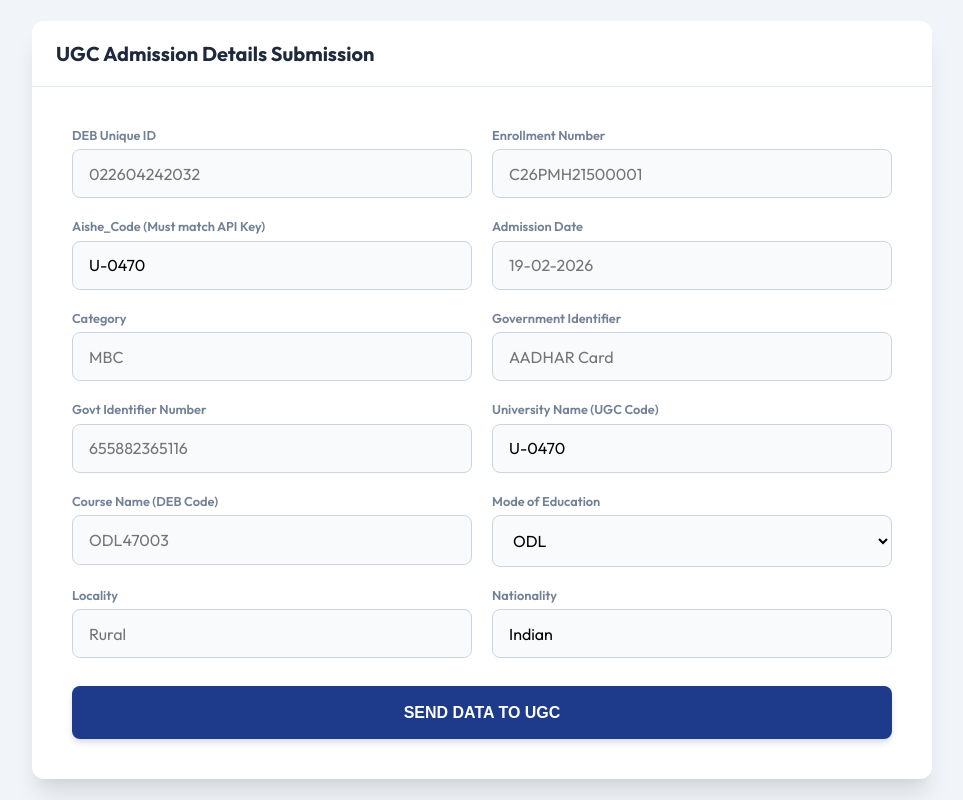
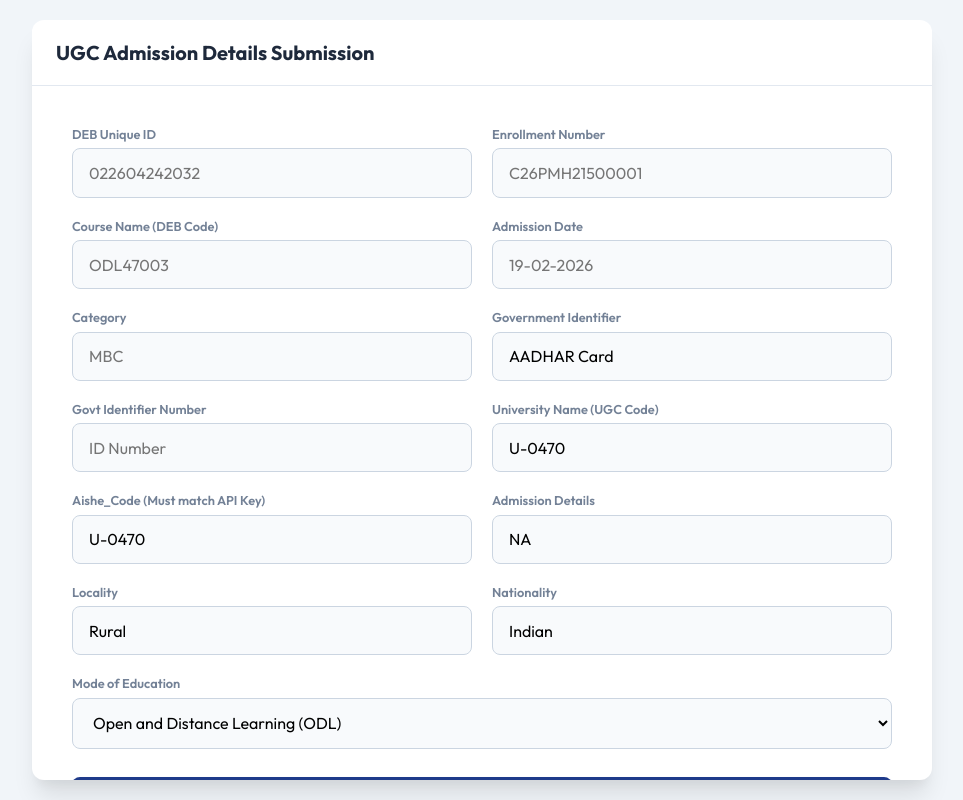
Before and after one commit to Suresh-8695198/DEB-Submission, a React (Vite) app: page / in a window 1280 px wide. Shown: the whole page, without its empty margins (158-1121 px from the left). Built offline with nearby package versions, Linux system fonts and the light colour scheme; the HTML template or start-up script is replaced by a standard one.

Commit message:
Update: RESTORED Admission Details field & FIXED sync logic (Using Query Parameters as per Python snippet)

```diff
--- a/src/App.jsx
+++ b/src/App.jsx
@@ -1,4 +1,4 @@
-// src/App.jsx (AISHE Code Now Editable)
+// src/App.jsx (Restored Fields + Sync Fix)
 import React, { useState } from 'react';
 import './App.css';
 
@@ -8,31 +8,36 @@
 
   const showNotification = (msg, style) => {
     setToast({ show: true, msg, style });
-    setTimeout(() => setToast({ show: false, msg: '', style: '' }), 7000);
+    setTimeout(() => setToast({ show: false, msg: '', style: '' }), 8000);
   };
 
   const handleSubmit = async (e) => {
     e.preventDefault();
     setLoading(true);
 
+    // Clean and validate form data
     const formData = new FormData(e.target);
     const data = Object.fromEntries(formData.entries());
 
     try {
+      // 1. Call our improved Vercel Node.js Serverless API
       const response = await fetch('/api/submit', {
         method: 'POST',
         headers: { 'Content-Type': 'application/json' },
         body: JSON.stringify(data)
       });
+
       const result = await response.json();
 
       if (result.Flag === 1) {
-        showNotification('✅ SUCCESS: Data sync with UGC successful!', 'success');
+        showNotification('✅ SUCCESS: Data Submitted to UGC Portal!', 'success');
         e.target.reset();
       } else if (result.Flag === 3) {
         showNotification('⚠️ DUPLICATE: Record already exists.', 'warning');
       } else {
-        showNotification(`❌ FAILED: ${result.Message || 'Institutional Key Mismatch'}`, 'error');
+        // Fallback for cases where UGC returns Flag=0 or error messages
+        const errMsg = result.Message || result.details || 'Aishe_Code mismatch. Check key.';
+        showNotification(`❌ FAILED: ${errMsg}`, 'error');
       }
     } catch (err) {
       showNotification('❌ CONNECTION ERROR', 'error');
@@ -52,23 +57,83 @@
 
         <div className="form-body">
           <form onSubmit={handleSubmit} className="form-grid">
-            <div className="form-group"><label>DEB Unique ID</label><input type="text" name="DEBuniqueID" placeholder="022604242032" required /></div>
-            <div className="form-group"><label>Enrollment Number</label><input type="text" name="EnrollmentNumber" placeholder="C26PMH21500001" required /></div>
 
-            {/* AISHE CODE - NOW EDITABLE */}
-            <div className="form-group"><label>Aishe_Code (Must match API Key)</label><input type="text" name="Aishe_Code" defaultValue="U-0470" required /></div>
+            <div className="form-group">
+              <label>DEB Unique ID</label>
+              <input type="text" name="DEBuniqueID" placeholder="022604242032" required />
+            </div>
 
-            <div className="form-group"><label>Admission Date</label><input type="text" name="AdmissionDate" placeholder="19-02-2026" required /></div>
-            <div className="form-group"><label>Category</label><input type="text" name="Category" placeholder="MBC" required /></div>
-            <div className="form-group"><label>Government Identifier</label><input type="text" name="GovernmentIdentifier" placeholder="AADHAR Card" required /></div>
-            <div className="form-group"><label>Govt Identifier Number</label><input type="text" name="GovernmentIdentifierNumber" placeholder="655882365116" required /></div>
-            <div className="form-group"><label>University Name (UGC Code)</label><input type="text" name="UniversityName" defaultValue="U-0470" required /></div>
-            <div className="form-group"><label>Course Name (DEB Code)</label><input type="text" name="CourseName" placeholder="ODL47003" required /></div>
-            <div className="form-group"><label>Mode of Education</label><select name="ModeEducation" required><option value="Open and Distance Learning (ODL)">ODL</option><option value="Online Mode">Online Mode</option></select></div>
-            <div className="form-group"><label>Locality</label><input type="text" name="Locality" placeholder="Rural" required /></div>
-            <div className="form-group"><label>Nationality</label><input type="text" name="Nationality" defaultValue="Indian" required /></div>
-            <input type="hidden" name="AdmissionDetails" value="NA" /><input type="hidden" name="CountryResidence" value="India" />
-            <div className="form-group full-width"><button type="submit" className="submit-btn" disabled={loading}>{loading && <div className="spinner"></div>}<span>{loading ? 'SEND DATA TO UGC' : 'SEND DATA TO UGC'}</span></button></div>
+            <div className="form-group">
+              <label>Enrollment Number</label>
+              <input type="text" name="EnrollmentNumber" placeholder="C26PMH21500001" required />
+            </div>
+
+            <div className="form-group">
+              <label>Course Name (DEB Code)</label>
+              <input type="text" name="CourseName" placeholder="ODL47003" required />
+            </div>
+
+            <div className="form-group">
+              <label>Admission Date</label>
+              <input type="text" name="AdmissionDate" placeholder="19-02-2026" required />
+            </div>
+
+            <div className="form-group">
+              <label>Category</label>
+              <input type="text" name="Category" placeholder="MBC" required />
+            </div>
+
+            <div className="form-group">
+              <label>Government Identifier</label>
+              <input type="text" name="GovernmentIdentifier" defaultValue="AADHAR Card" required />
+            </div>
+
+            <div className="form-group">
+              <label>Govt Identifier Number</label>
+              <input type="text" name="GovernmentIdentifierNumber" placeholder="ID Number" required />
+            </div>
+
+            <div className="form-group">
+              <label>University Name (UGC Code)</label>
+              <input type="text" name="UniversityName" defaultValue="U-0470" required />
+            </div>
+
+            <div className="form-group">
+              <label>Aishe_Code (Must match API Key)</label>
+              <input type="text" name="Aishe_Code" defaultValue="U-0470" required />
+            </div>
+
+            <div className="form-group">
+              <label>Admission Details</label>
+              <input type="text" name="AdmissionDetails" defaultValue="NA" required />
+            </div>
+
+            <div className="form-group">
+              <label>Locality</label>
+              <input type="text" name="Locality" defaultValue="Rural" required />
+            </div>
+
+            <div className="form-group">
+              <label>Nationality</label>
+              <input type="text" name="Nationality" defaultValue="Indian" required />
+            </div>
+
+            <div className="form-group full-width">
+              <label>Mode of Education</label>
+              <select name="ModeEducation" required>
+                <option value="Open and Distance Learning (ODL)">Open and Distance Learning (ODL)</option>
+                <option value="Online Mode">Online Mode</option>
+              </select>
+            </div>
+
+            <input type="hidden" name="CountryResidence" value="India" />
+
+            <div className="form-group full-width">
+              <button type="submit" className="submit-btn" disabled={loading}>
+                {loading && <div className="spinner"></div>}
+                <span>{loading ? 'TRANSMITTING...' : 'SEND DATA TO UGC'}</span>
+              </button>
+            </div>
           </form>
         </div>
       </main>
```
Also changed, not shown: api/submit.js (+9 -14 lines).
